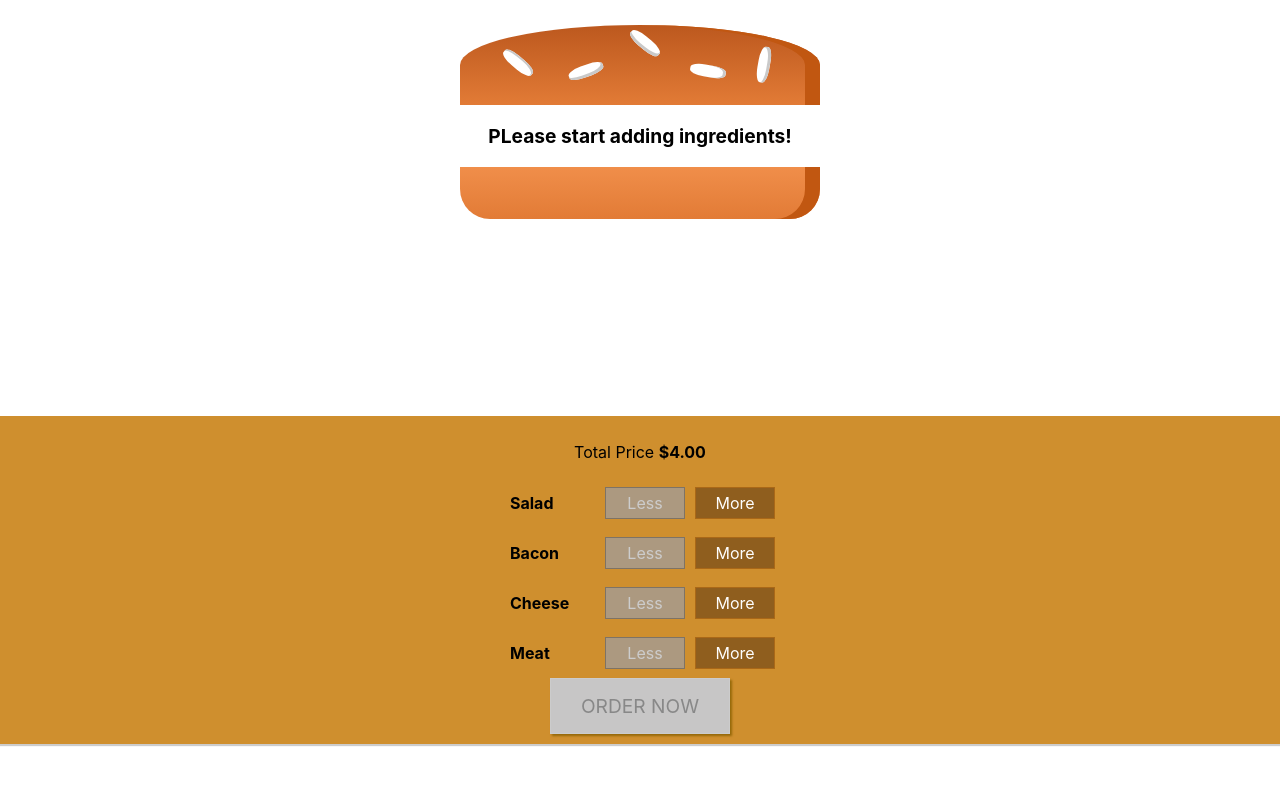
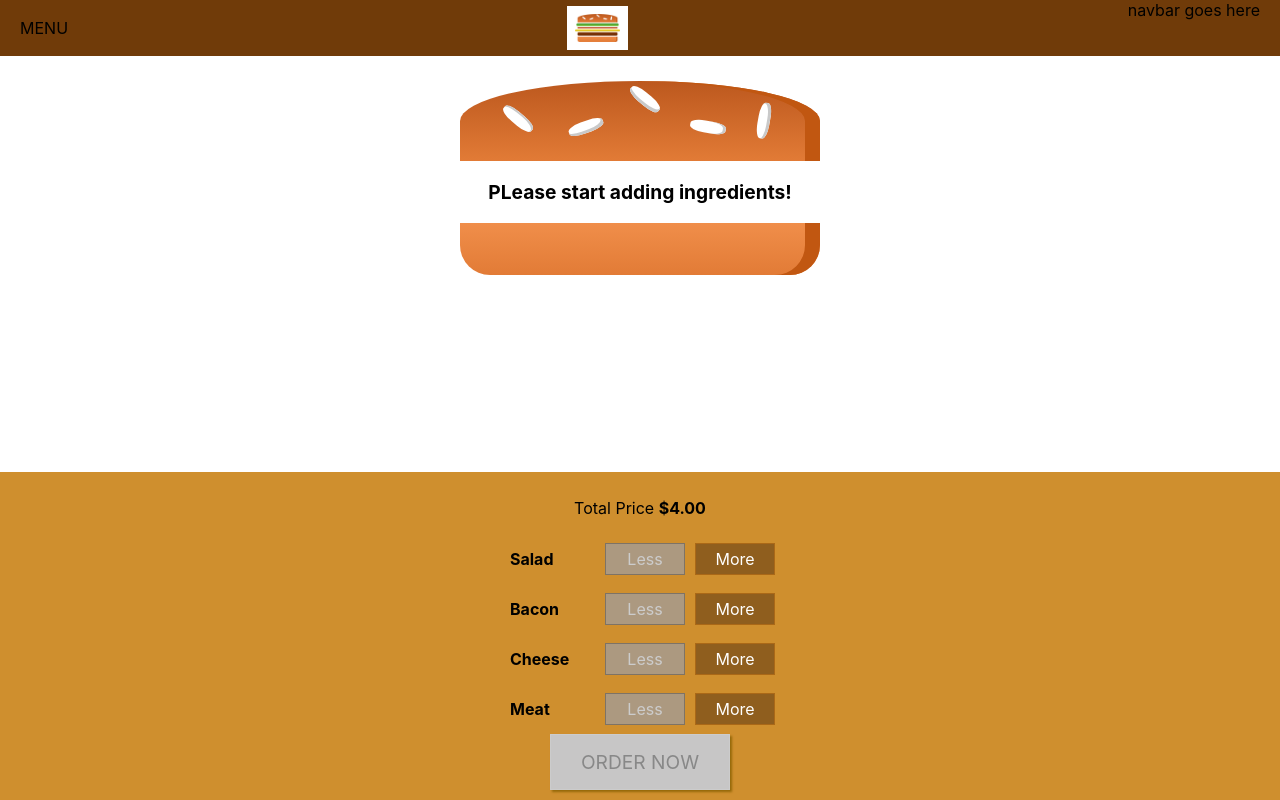
Before and after one commit to kirankumbhar/Burger-Builder, a React app: page / in a window 1280 px wide. Built offline with nearby package versions, Linux system fonts and the light colour scheme.

Commit message:
Logo and navigation bar added

```diff
--- a/src/components/Layout/Layout.js
+++ b/src/components/Layout/Layout.js
@@ -1,11 +1,10 @@
 import React from 'react';
 import Auxiliary from '../../hoc/Auxiliary';
+import Toolbar from '../Navigation/Toolbar/Toolbar';
 import classes from './Layout.module.css';
 const layout = (props) => (
     <Auxiliary>
-        <div>
-
-        </div>
+        <Toolbar/>
         <main className={classes.Content}>
             {props.children}
         </main>
--- a/src/components/Layout/Layout.module.css
+++ b/src/components/Layout/Layout.module.css
@@ -1,3 +1,3 @@
 .Content {
-    margin-top: 16px;
+    margin-top: 72px;
 }
--- /dev/null
+++ b/src/components/Logo/Logo.js
@@ -0,0 +1,11 @@
+import React from 'react';
+
+import burgerLogo from '../../assets/images/burger-logo.png';
+import classes from './Logo.module.css';
+const logo = (props) => (
+    <div className = {classes.Logo}>
+        <img src = {burgerLogo} alt = "My Burger"/>
+    </div>
+);
+
+export default logo;
--- /dev/null
+++ b/src/components/Logo/Logo.module.css
@@ -0,0 +1,10 @@
+.Logo {
+    background-color: white;
+    padding: 8px;
+    height: 80%;
+    box-sizing: border-box;
+}
+
+.Logo img {
+    height: 100%;
+}
--- /dev/null
+++ b/src/components/Navigation/Toolbar/Toolbar.js
@@ -0,0 +1,15 @@
+import React from 'react';
+
+import classes from './Toolbar.module.css';
+import Logo from '../../Logo/Logo';
+const toolbar = (props) => (
+    <header className = {classes.Toolbar}>
+        <div>MENU</div>
+        <Logo/>
+        <nav>
+            navbar goes here
+        </nav>
+    </header>
+);
+
+export default toolbar;
--- /dev/null
+++ b/src/components/Navigation/Toolbar/Toolbar.module.css
@@ -0,0 +1,18 @@
+.Toolbar {
+    height: 56px;
+    width: 100%;
+    position: fixed;
+    top: 0;
+    left: 0;
+    background-color: #703B09;
+    display: flex;
+    justify-content: space-between;
+    align-items: center;
+    padding: 0 20px;
+    box-sizing: border-box;
+    z-index: 90;
+}
+
+.Toolbar nav {
+    height: 100%;
+}
```
Also changed, not shown: src/components/Navigation/NavigationItems/NavigationItems.js (added, +9 -0 lines), src/assets/images/burger-logo.png (added).
